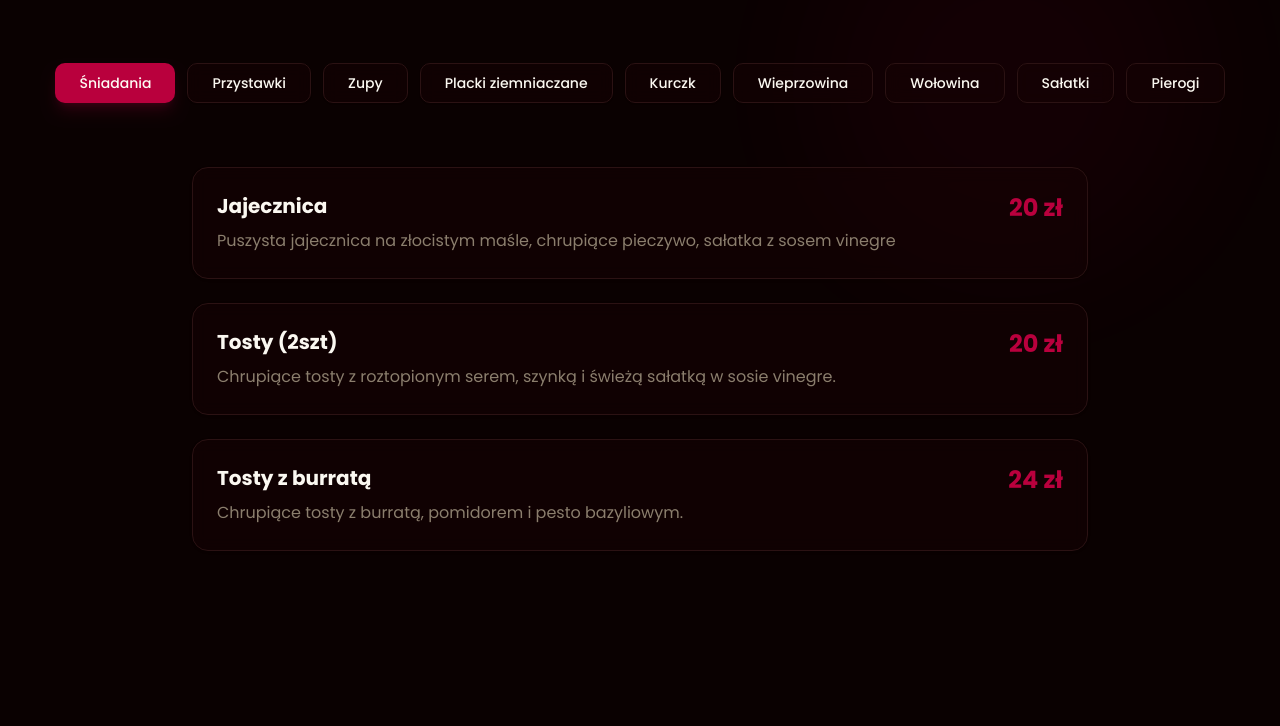
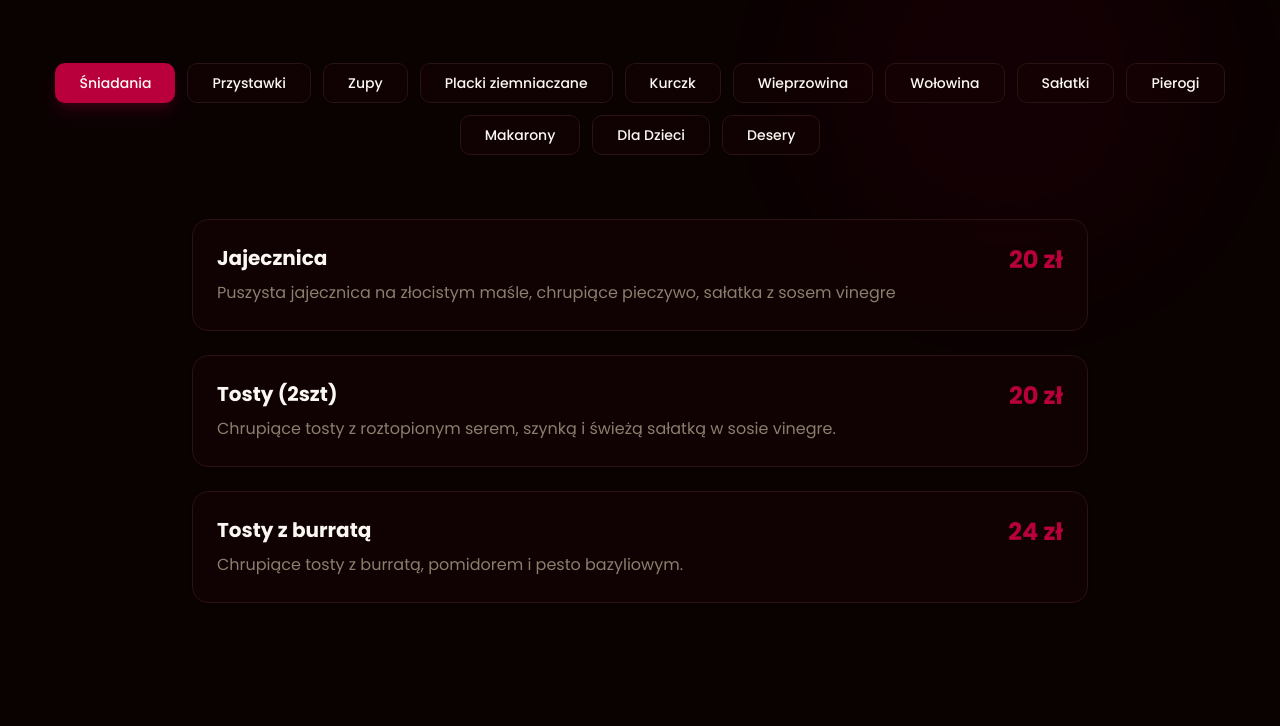
Before and after one commit to xqbkubiak/restauracja1, a Next.js app: page / in a window 1280 px wide. Shown: the part 2972-3698 px from the top of the page. Built offline with nearby package versions, Linux system fonts and the light colour scheme.

Commit message:
full menu
full menu

```diff
--- a/components/menu-section.tsx
+++ b/components/menu-section.tsx
@@ -216,6 +216,59 @@ const menuCategories = [
       },
     ],
   },
+  {
+    id: "makarony",
+    name: "Makarony",
+    items: [
+      {
+        name: "Makaron penne",
+        description: "Al dente penne z grillowanym kurczakiem, kremowym sosem grzybowym i świeżą pietruszką.",
+        price: "38 zł",
+      },
+      {
+        name: "Makaron Carbonare",
+        description: "Klasyczne spaghetti carbonara z jajkiem, chrupiącym podgardlem i dojrzałym parmezanem.",
+        price: "38 zł",
+    },
+    ],
+  },
+  {
+    id: "dladzieci",
+    name: "Dla Dzieci",
+    items: [
+      {
+        name: "Stripsy z kurczaka(2szt)",
+        description: "Chrupiące panierowane filety z kurczaka podane z frytkami i świeżą surówką.",
+        price: "22 zł",
+      },
+      {
+        name: "Paluszki rybne (3szt)",
+        description: "Chrupiące paluszki rybne podane z frytkami i świeżą surówką.",
+        price: "22 zł",
+      },
+      {
+        name: "Pierogi truskawkowe (8szt)",
+        description: "Letnie pierogi z sezonowymi truskawkami, podane z cukrem pudrem i śmietaną.",
+        price: "28 zł",
+      },
+    ],
+  },
+  {
+    id: "desery",
+    name: "Desery",
+    items: [
+      {
+        name: "Ciasto dnia",
+        description: "Zapytaj kelnera o dzisiejszy sezonowy wypiek.",
+        price: "18 zł",
+      },
+      {
+        name: "Deser Lodowy",
+        description: "3 gałki lodów (wybór smaków), bita śmietana, sos czekoladowy i sezonowe dodatki.",
+        price: "24 zł",
+      },
+    ],
+  },
 ]
 
 export function MenuSection() {
```
